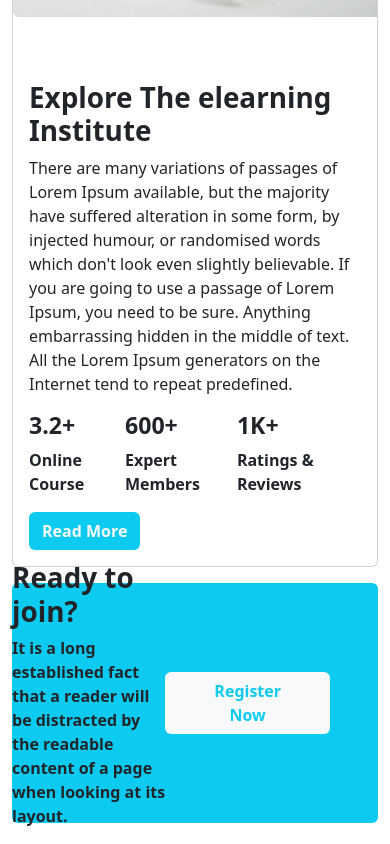
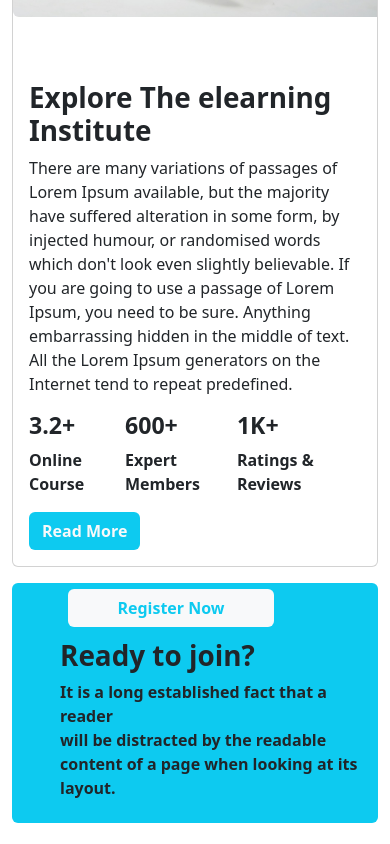
Before and after one commit to abujayed007/Edtech-website, a plain HTML site: page index.html in a window 390 px wide. Shown: the part 4775-5619 px from the top of the page. After the commit the page ends 5598 px from the top, so only its background shows below. Drawn offline with nearby package versions, Linux system fonts and the light colour scheme.

Commit message:
ready part responsive done

```diff
--- a/index.html
+++ b/index.html
@@ -265,10 +265,10 @@
       <!-- Exploring part start  -->
        <!-- Joining part start    -->
           <div class="container">
-            <div class="d-flex align-items-center bg-info justify-content-around rounded" style="height:15rem;">
-            <div>
-              <h1 class="fw-bolder text-1">Ready to join?</h1>
-              <p class="fw-bold" >It is a long established fact that a reader will be distracted by the
+            <div class="d-flex flex-lg-row flex-column-reverse align-items-center bg-info justify-content-around rounded " style="height:15rem;">
+            <div class="ms-5">
+              <h1 class="fw-bolder text-1 ">Ready to join?</h1>
+              <p class="fw-bold text-start" >It is a long established fact that a reader <br> will be distracted by the
                 readable content of a page when looking at its layout.</p>
             </div>
               <div>
@@ -278,7 +278,6 @@
          </div>
         </section>
        <!-- Joining part End     -->
-
 </main>
     <script src="https://cdn.jsdelivr.net/npm/bootstrap@5.2.0/dist/js/bootstrap.bundle.min.js" integrity="sha384-A3rJD856KowSb7dwlZdYEkO39Gagi7vIsF0jrRAoQmDKKtQBHUuLZ9AsSv4jD4Xa" crossorigin="anonymous"></script>
   </body>
```
